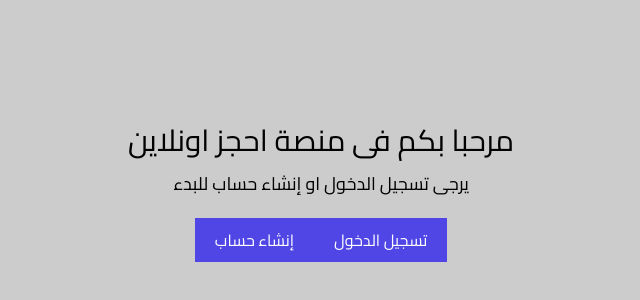
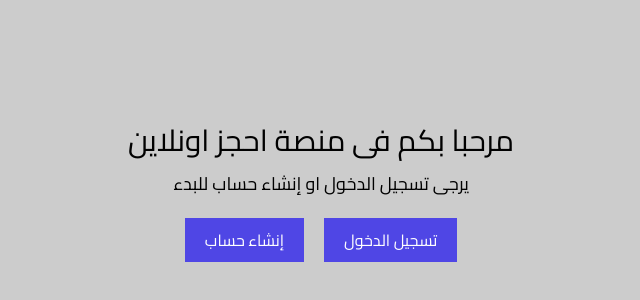
Before and after one commit to alieldeba/ahgezdroosk, a React (Vite) app: page / in a window 1280 px wide. Shown: the part 208-508 px from the top of the page, without its empty margins (411-1051 px from the left). Built offline with nearby package versions, Linux system fonts and the light colour scheme.

Commit message:
Update BeginningScreen.jsx

```diff
--- a/src/pages/BeginningScreen.jsx
+++ b/src/pages/BeginningScreen.jsx
@@ -8,13 +8,13 @@ export default function BeginningScreen() {
       <div className="flex mt-5">
         <Link
           to="/login"
-          className="px-5 py-2.5 mr-2.5 text-white bg-indigo-600 duration-150 hover:bg-indigo-700 active:shadow-lg"
+          className="px-5 py-2.5 ml-2.5 text-white bg-indigo-600 duration-150 hover:bg-indigo-700 active:shadow-lg"
         >
           تسجيل الدخول
         </Link>
         <Link
           to="/signup"
-          className="px-5 py-2.5 ml-2.5 text-white bg-indigo-600 duration-150 hover:bg-indigo-700 active:shadow-lg"
+          className="px-5 py-2.5 mr-2.5 text-white bg-indigo-600 duration-150 hover:bg-indigo-700 active:shadow-lg"
         >
           إنشاء حساب
         </Link>
```
